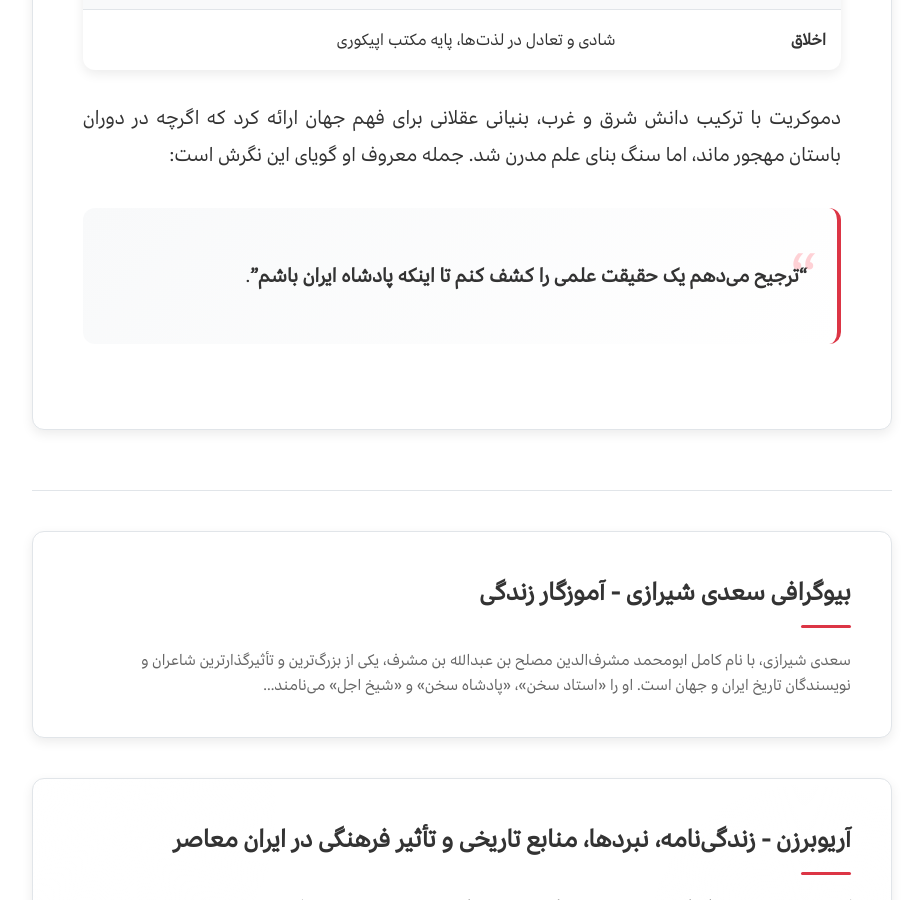
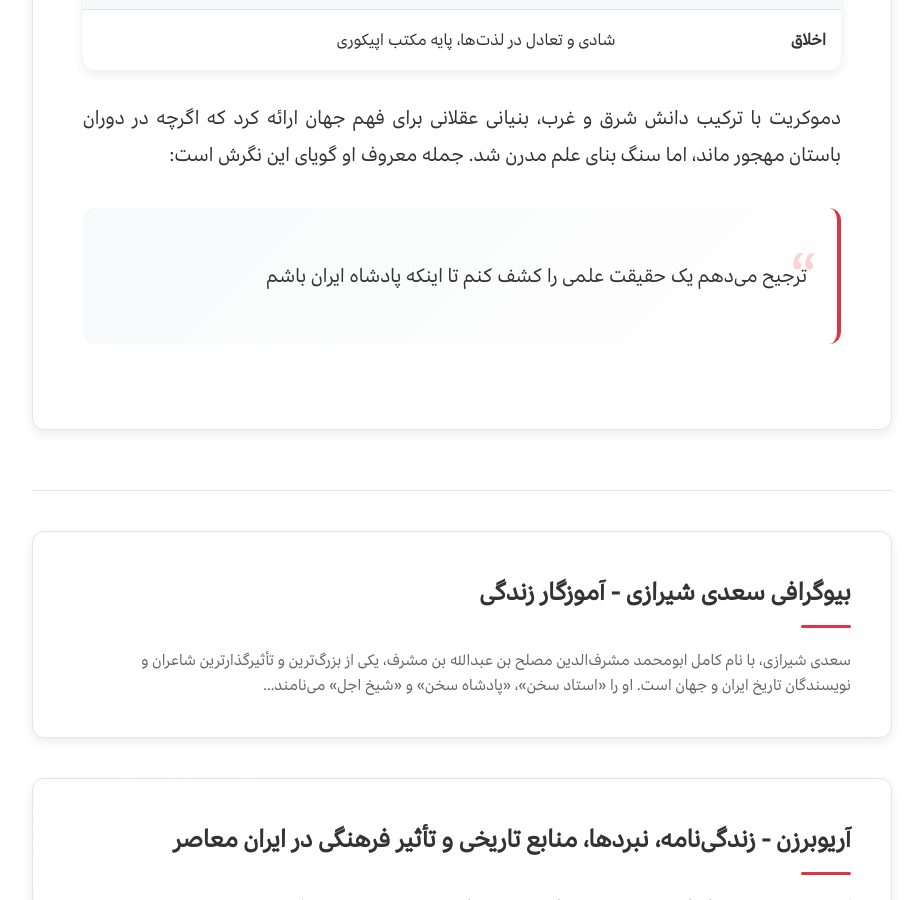
Before and after one commit to darkblog/darkblog.github.io, a Jekyll site: the page built from _posts/2025-11-6-55.md, in a window 1280 px wide and 900 px high, scrolled down 3789 px. Shown: the whole window, without its empty margins (178-1101 px from the left). Built offline with Jekyll 4.4.1, drawn with Linux system fonts in a browser that asks for light colours.

Commit message:
Update 2025-11-6-55.md

```diff
--- a/_posts/2025-11-6-55.md
+++ b/_posts/2025-11-6-55.md
@@ -52,4 +52,4 @@ image: /biography/democritus.webp
 | **اخلاق** | شادی و تعادل در لذت‌ها، پایه مکتب اپیکوری |
 
 دموکریت با ترکیب دانش شرق و غرب، بنیانی عقلانی برای فهم جهان ارائه کرد که اگرچه در دوران باستان مهجور ماند، اما سنگ بنای علم مدرن شد. جمله معروف او گویای این نگرش است:
-> **"ترجیح می‌دهم یک حقیقت علمی را کشف کنم تا اینکه پادشاه ایران باشم"**.
+> ترجیح می‌دهم یک حقیقت علمی را کشف کنم تا اینکه پادشاه ایران باشم
```
